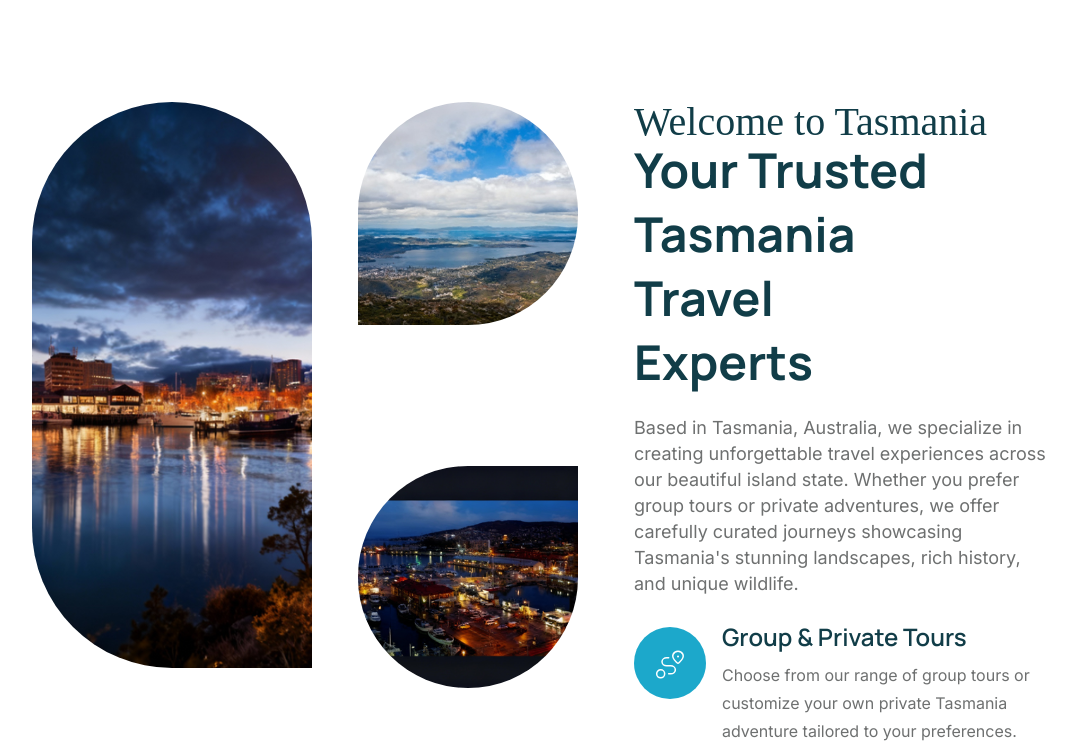
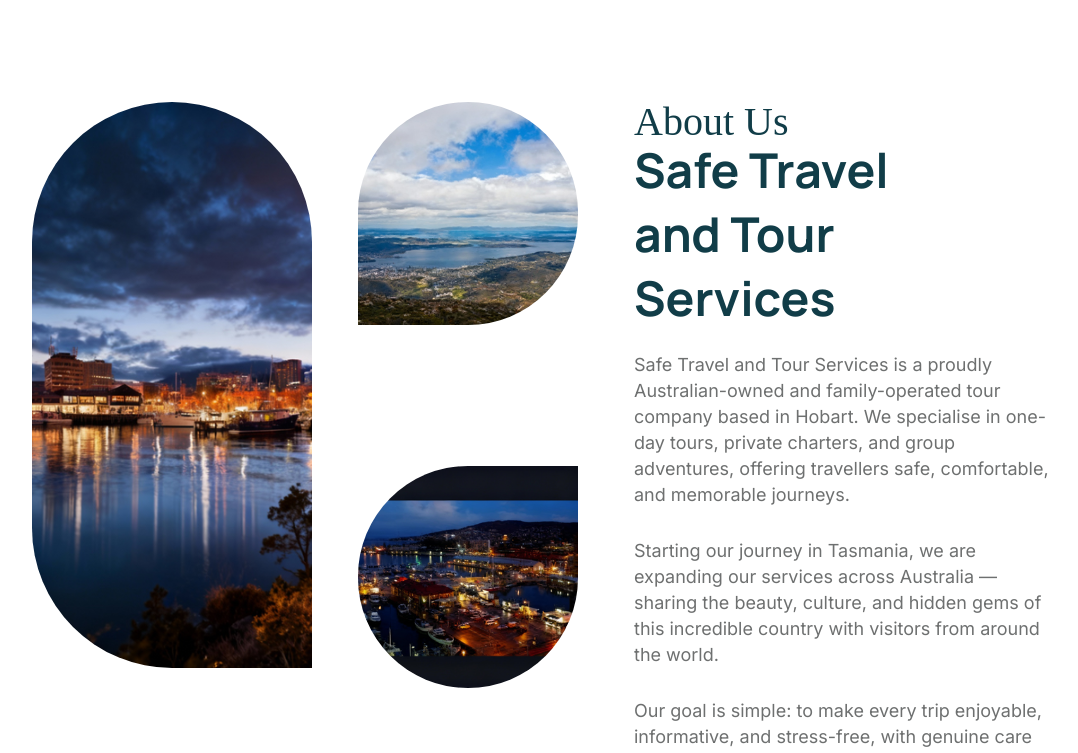
Before and after one commit to sachinthapramod/itechnology-trevel-web, a React (Create React App) app: page / in a window 1280 px wide. Shown: the part 3140-3893 px from the top of the page, without its empty margins (50-1128 px from the left). Built offline with nearby package versions, Linux system fonts and the light colour scheme; a web font is replaced by a local one.

Commit message:
about us content updated

```diff
--- a/src/Components/About/AboutFour.jsx
+++ b/src/Components/About/AboutFour.jsx
@@ -21,27 +21,39 @@ function AboutFour() {
                <div className="col-xl-5">
                   <div className="ps-xl-4">
                      <div className="title-area mb-20">
-                        <span className="sub-title style1 ">Welcome To Tasmania Travel</span>
+                        <span className="sub-title style1 ">About Us</span>
                         <h2 className="sec-title mb-20 pe-xl-5 me-xl-5 heading">
-                           Your Premier Tasmania Travel Agency
+                           Safe Travel and Tour Services
                         </h2>
                      </div>
                      <p className="pe-xl-5">
-                        Based in Tasmania, Australia, we are passionate about showcasing the natural beauty, rich history, and unique experiences our island state has to offer. From the rugged wilderness of Cradle Mountain to the historic Port Arthur, we create memorable journeys for every traveler.
+                        Safe Travel and Tour Services is a proudly Australian-owned and family-operated tour company based in Hobart. We specialise in one-day tours, private charters, and group adventures, offering travellers safe, comfortable, and memorable journeys.
+                     </p>
+                     <p className="pe-xl-5">
+                        Starting our journey in Tasmania, we are expanding our services across Australia — sharing the beauty, culture, and hidden gems of this incredible country with visitors from around the world.
                      </p>
                      <p className="mb-30 pe-xl-5">
-                        {" "}
-                        Whether you're seeking a group tour to meet fellow travelers or a private tour tailored to your interests, our experienced team ensures you discover the best of Tasmania. We offer tours covering wildlife encounters, adventure activities, historical sites, and breathtaking natural landscapes that make Tasmania one of Australia's most captivating destinations.
+                        Our goal is simple: to make every trip enjoyable, informative, and stress-free, with genuine care and personalised service at every step.
                      </p>
+                     <div className="mb-40 pe-xl-5">
+                        <h3 className="sec-title mb-15" style={{ fontSize: '24px' }}>Vision Statement</h3>
+                        <p className="mb-30">
+                           To become one of Australia's most trusted and loved tour operators, recognised for delivering safe, authentic, and unforgettable travel experiences that connect people with the heart and beauty of Australia.
+                        </p>
+                        <h3 className="sec-title mb-15" style={{ fontSize: '24px' }}>Mission Statement</h3>
+                        <p className="mb-30">
+                           Our mission is to provide exceptional tour experiences through safety, comfort, and genuine hospitality. We aim to create meaningful travel moments for every guest — showcasing Australia's stunning landscapes, diverse culture, and friendly spirit, all while maintaining the warmth and reliability of a family business.
+                        </p>
+                     </div>
                      <div className="about-item-wrap">
                         <div className="about-item style2">
                            <div className="about-item_img">
                               <img src="/assets/img/icon/about_1_1.svg" alt="" />
                            </div>
                            <div className="about-item_centent">
-                              <h5 className="box-title">Group & Private Tours</h5>
+                              <h5 className="box-title">One-Day Tours & Private Charters</h5>
                               <p className="about-item_text">
-                                 Choose from our diverse range of group tours or customize a private Tasmania adventure designed just for you.
+                                 We specialise in one-day tours, private charters, and group adventures, offering safe, comfortable, and memorable journeys.
                               </p>
                            </div>
                         </div>
@@ -50,9 +62,9 @@ function AboutFour() {
                               <img src="/assets/img/icon/about_1_2.svg" alt="" />
                            </div>
                            <div className="about-item_centent">
-                              <h5 className="box-title">Safety First Always</h5>
+                              <h5 className="box-title">Safety & Comfort</h5>
                               <p className="about-item_text">
-                                 Your safety is our priority. All tours follow strict safety protocols and are led by certified guides.
+                                 We provide exceptional tour experiences through safety, comfort, and genuine hospitality, ensuring every journey is safe and memorable.
                               </p>
                            </div>
                         </div>
@@ -61,9 +73,9 @@ function AboutFour() {
                               <img src="/assets/img/icon/about_1_3.svg" alt="" />
                            </div>
                            <div className="about-item_centent">
-                              <h5 className="box-title">Local Expert Guides</h5>
+                              <h5 className="box-title">Family Business Values</h5>
                               <p className="about-item_text">
-                                 Our Tasmanian guides bring deep local knowledge and passion for sharing the island's stories and secrets.
+                                 As a family-operated business, we maintain the warmth and reliability that comes with genuine care and personalised service at every step.
                               </p>
                            </div>
                         </div>
--- a/src/Components/About/AboutOne.jsx
+++ b/src/Components/About/AboutOne.jsx
@@ -25,12 +25,18 @@ function AboutOne() {
                     <div className="col-xl-6">
                         <div className="ps-xl-4 ms-xl-2">
                             <div className="title-area mb-20 pe-xl-5 me-xl-5">
-                                <span className="sub-title style1 ">Welcome to Tasmania</span>
+                                <span className="sub-title style1 ">About Us</span>
                                 <h2 className="sec-title mb-20 pe-xl-5 me-xl-5 heading">
-                                    Your Trusted Tasmania Travel Experts
+                                    Safe Travel and Tour Services
                                 </h2>
                                 <p className="sec-text mb-30">
-                                    Based in Tasmania, Australia, we specialize in creating unforgettable travel experiences across our beautiful island state. Whether you prefer group tours or private adventures, we offer carefully curated journeys showcasing Tasmania's stunning landscapes, rich history, and unique wildlife.
+                                    Safe Travel and Tour Services is a proudly Australian-owned and family-operated tour company based in Hobart. We specialise in one-day tours, private charters, and group adventures, offering travellers safe, comfortable, and memorable journeys.
+                                </p>
+                                <p className="sec-text mb-30">
+                                    Starting our journey in Tasmania, we are expanding our services across Australia — sharing the beauty, culture, and hidden gems of this incredible country with visitors from around the world.
+                                </p>
+                                <p className="sec-text mb-30">
+                                    Our goal is simple: to make every trip enjoyable, informative, and stress-free, with genuine care and personalised service at every step.
                                 </p>
                             </div>
                             <div className="about-item-wrap">
@@ -39,9 +45,9 @@ function AboutOne() {
                                         <img src="/assets/img/icon/map3.svg" alt="" />
                                     </div>
                                     <div className="about-item_centent">
-                                        <h5 className="box-title">Group & Private Tours</h5>
+                                        <h5 className="box-title">One-Day Tours & Private Charters</h5>
                                         <p className="about-item_text">
-                                            Choose from our range of group tours or customize your own private Tasmania adventure tailored to your preferences.
+                                            We specialise in one-day tours, private charters, and group adventures, offering safe, comfortable, and memorable journeys throughout Tasmania and Australia.
                                         </p>
                                     </div>
                                 </div>
@@ -50,9 +56,9 @@ function AboutOne() {
                                         <img src="/assets/img/icon/guide.svg" alt="" />
                                     </div>
                                     <div className="about-item_centent">
-                                        <h5 className="box-title">Local Expert Guides</h5>
+                                        <h5 className="box-title">Genuine Care & Personalised Service</h5>
                                         <p className="about-item_text">
-                                            Our knowledgeable Tasmanian guides share insider knowledge about the island's history, culture, and natural wonders.
+                                            As a family-operated business, we provide genuine care and personalised service at every step, making every trip enjoyable, informative, and stress-free.
                                         </p>
                                     </div>
                                 </div>
```
